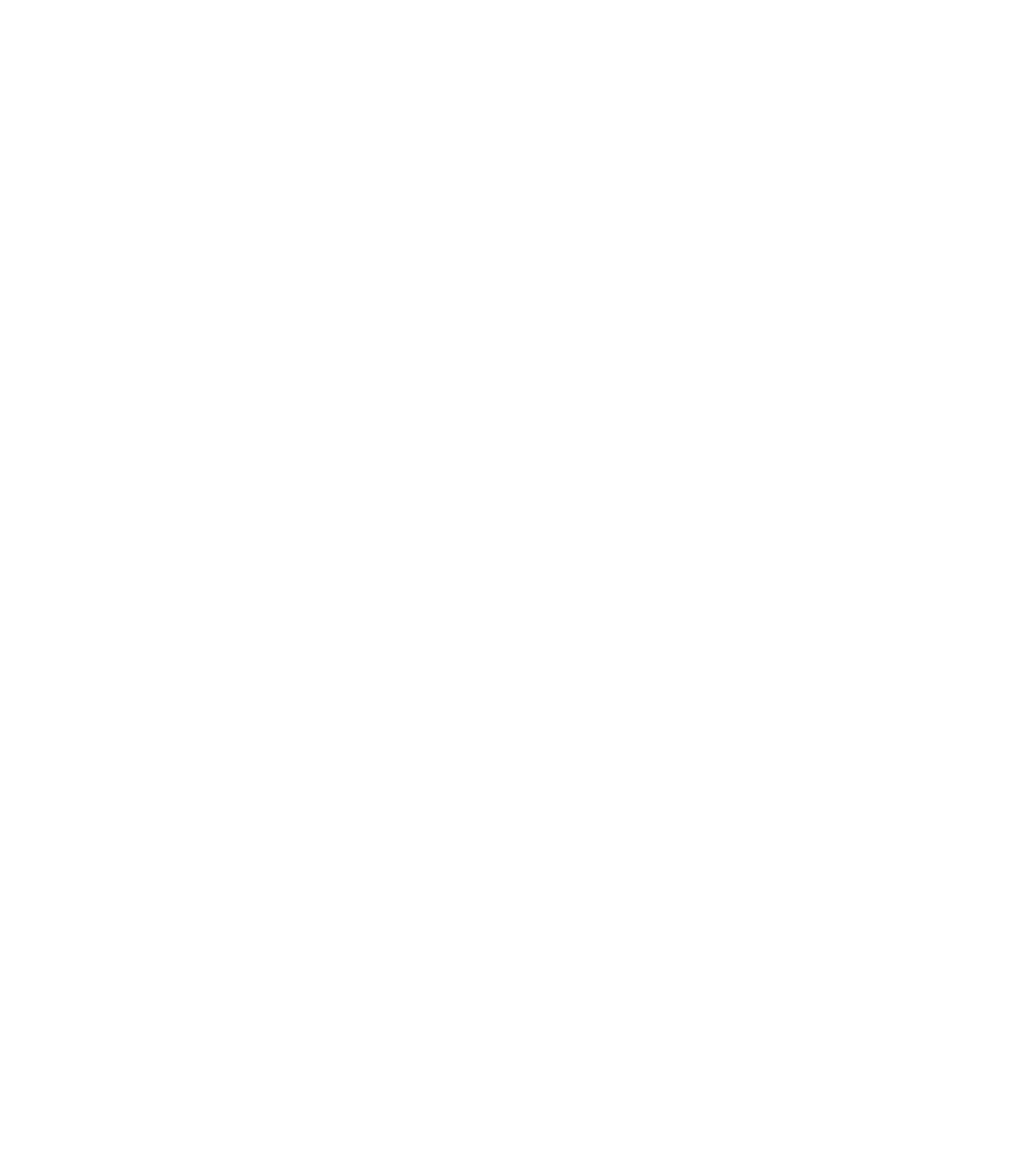
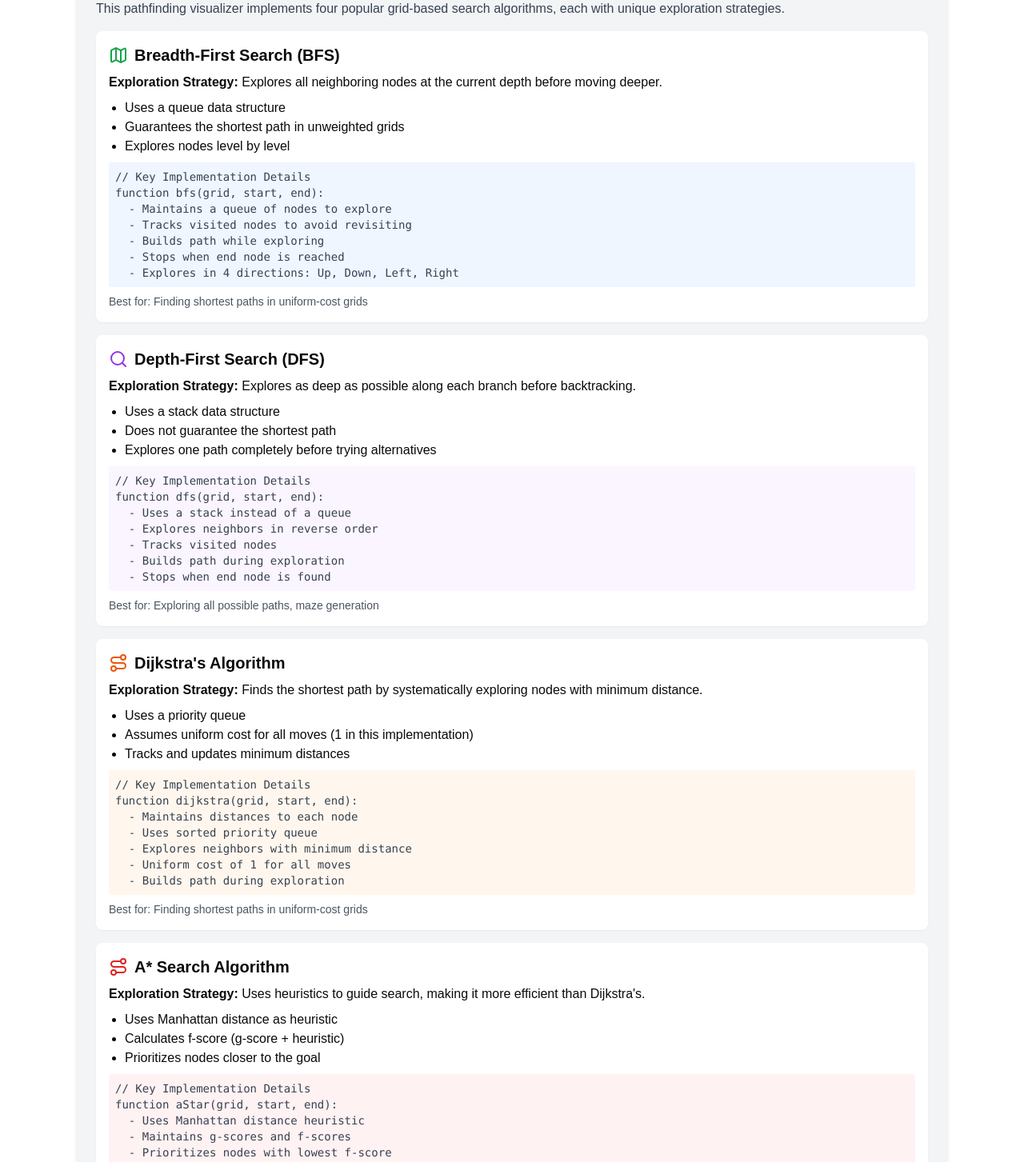
Before and after one commit to ronishpaudel/PathFinding-Visualizer, a Next.js app: page / in a window 1280 px wide. Shown: the part 1260-2713 px from the top of the page at 80% size. Before the commit the page ends 1251 px from the top, so only its background shows below. Built offline with nearby package versions, Linux system fonts and the light colour scheme.

Commit message:
algo info updated

```diff
--- a/app/page.tsx
+++ b/app/page.tsx
@@ -1,12 +1,13 @@
+"use client";
+import AlgorithmInfo from "@/components/AlgorithmInfo";
 import PathfindingVisualizer from "@/components/pathFinidingVisualizer";
 
 export default function Home() {
   return (
     <main className="flex min-h-screen flex-col items-center justify-between p-5 md:p-24">
-      <h1 className="text-4xl font-bold mb-0 md:mb-8">
-        Pathfinding Visualizer
-      </h1>
+      <h1 className="text-4xl font-bold mb-8">Pathfinding Visualizer</h1>
       <PathfindingVisualizer />
+      <AlgorithmInfo />
     </main>
   );
 }
--- /dev/null
+++ b/components/AlgorithmInfo.tsx
@@ -0,0 +1,163 @@
+import React from "react";
+import { Button } from "@/components/ui/button";
+import { Info, Map, Route, Search } from "lucide-react";
+
+const AlgorithmInfo: React.FC = () => {
+  return (
+    <div className="mt-8 p-6 bg-gray-100 rounded-lg shadow-md">
+      <h2 className="text-2xl font-bold mb-4 flex items-center">
+        <Info className="mr-2 text-blue-600" />
+        Pathfinding Algorithms
+      </h2>
+
+      <p className="mb-4 text-gray-700">
+        This pathfinding visualizer implements four popular grid-based search
+        algorithms, each with unique exploration strategies.
+      </p>
+
+      <div className="space-y-4">
+        <div className="bg-white p-4 rounded-lg shadow-sm">
+          <h3 className="text-xl font-semibold mb-2 flex items-center">
+            <Map className="mr-2 text-green-600" />
+            Breadth-First Search (BFS)
+          </h3>
+          <p className="mb-2">
+            <strong>Exploration Strategy:</strong> Explores all neighboring
+            nodes at the current depth before moving deeper.
+          </p>
+          <ul className="list-disc pl-5 mb-2">
+            <li>Uses a queue data structure</li>
+            <li>Guarantees the shortest path in unweighted grids</li>
+            <li>Explores nodes level by level</li>
+          </ul>
+          <div className="bg-blue-50 p-2 rounded">
+            <pre className="text-sm text-gray-700">
+              {`// Key Implementation Details
+function bfs(grid, start, end):
+  - Maintains a queue of nodes to explore
+  - Tracks visited nodes to avoid revisiting
+  - Builds path while exploring
+  - Stops when end node is reached
+  - Explores in 4 directions: Up, Down, Left, Right`}
+            </pre>
+          </div>
+          <p className="text-sm text-gray-600 mt-2">
+            Best for: Finding shortest paths in uniform-cost grids
+          </p>
+        </div>
+
+        <div className="bg-white p-4 rounded-lg shadow-sm">
+          <h3 className="text-xl font-semibold mb-2 flex items-center">
+            <Search className="mr-2 text-purple-600" />
+            Depth-First Search (DFS)
+          </h3>
+          <p className="mb-2">
+            <strong>Exploration Strategy:</strong> Explores as deep as possible
+            along each branch before backtracking.
+          </p>
+          <ul className="list-disc pl-5 mb-2">
+            <li>Uses a stack data structure</li>
+            <li>Does not guarantee the shortest path</li>
+            <li>Explores one path completely before trying alternatives</li>
+          </ul>
+          <div className="bg-purple-50 p-2 rounded">
+            <pre className="text-sm text-gray-700">
+              {`// Key Implementation Details
+function dfs(grid, start, end):
+  - Uses a stack instead of a queue
+  - Explores neighbors in reverse order
+  - Tracks visited nodes
+  - Builds path during exploration
+  - Stops when end node is found`}
+            </pre>
+          </div>
+          <p className="text-sm text-gray-600 mt-2">
+            Best for: Exploring all possible paths, maze generation
+          </p>
+        </div>
+
+        <div className="bg-white p-4 rounded-lg shadow-sm">
+          <h3 className="text-xl font-semibold mb-2 flex items-center">
+            <Route className="mr-2 text-orange-600" />
+            Dijkstra's Algorithm
+          </h3>
+          <p className="mb-2">
+            <strong>Exploration Strategy:</strong> Finds the shortest path by
+            systematically exploring nodes with minimum distance.
+          </p>
+          <ul className="list-disc pl-5 mb-2">
+            <li>Uses a priority queue</li>
+            <li>
+              Assumes uniform cost for all moves (1 in this implementation)
+            </li>
+            <li>Tracks and updates minimum distances</li>
+          </ul>
+          <div className="bg-orange-50 p-2 rounded">
+            <pre className="text-sm text-gray-700">
+              {`// Key Implementation Details
+function dijkstra(grid, start, end):
+  - Maintains distances to each node
+  - Uses sorted priority queue
+  - Explores neighbors with minimum distance
+  - Uniform cost of 1 for all moves
+  - Builds path during exploration`}
+            </pre>
+          </div>
+          <p className="text-sm text-gray-600 mt-2">
+            Best for: Finding shortest paths in uniform-cost grids
+          </p>
+        </div>
+
+        <div className="bg-white p-4 rounded-lg shadow-sm">
+          <h3 className="text-xl font-semibold mb-2 flex items-center">
+            <Route className="mr-2 text-red-600" />
+            A* Search Algorithm
+          </h3>
+          <p className="mb-2">
+            <strong>Exploration Strategy:</strong> Uses heuristics to guide
+            search, making it more efficient than Dijkstra's.
+          </p>
+          <ul className="list-disc pl-5 mb-2">
+            <li>Uses Manhattan distance as heuristic</li>
+            <li>Calculates f-score (g-score + heuristic)</li>
+            <li>Prioritizes nodes closer to the goal</li>
+          </ul>
+          <div className="bg-red-50 p-2 rounded">
+            <pre className="text-sm text-gray-700">
+              {`// Key Implementation Details
+function aStar(grid, start, end):
+  - Uses Manhattan distance heuristic
+  - Maintains g-scores and f-scores
+  - Prioritizes nodes with lowest f-score
+  - Builds path during exploration
+  - More efficient path finding`}
+            </pre>
+          </div>
+          <p className="text-sm text-gray-600 mt-2">
+            Best for: Efficient pathfinding with estimated distance to goal
+          </p>
+        </div>
+      </div>
+
+      <p className="mt-4 text-gray-700">
+        Grid Exploration Details: - 4-directional movement (Up, Down, Left,
+        Right) - Avoids walls and out-of-bounds cells - Tracks visited nodes for
+        visualization
+      </p>
+
+      <Button
+        onClick={() =>
+          window.open(
+            "https://github.com/ronishpaudel/pathfinding-visualizer",
+            "_blank"
+          )
+        }
+        className="mt-4 flex items-center"
+      >
+        <Search className="mr-2" /> View Project on GitHub
+      </Button>
+    </div>
+  );
+};
+
+export default AlgorithmInfo;
```
Also changed, not shown: 1 other file (tests, documents, lock files or other folders).
